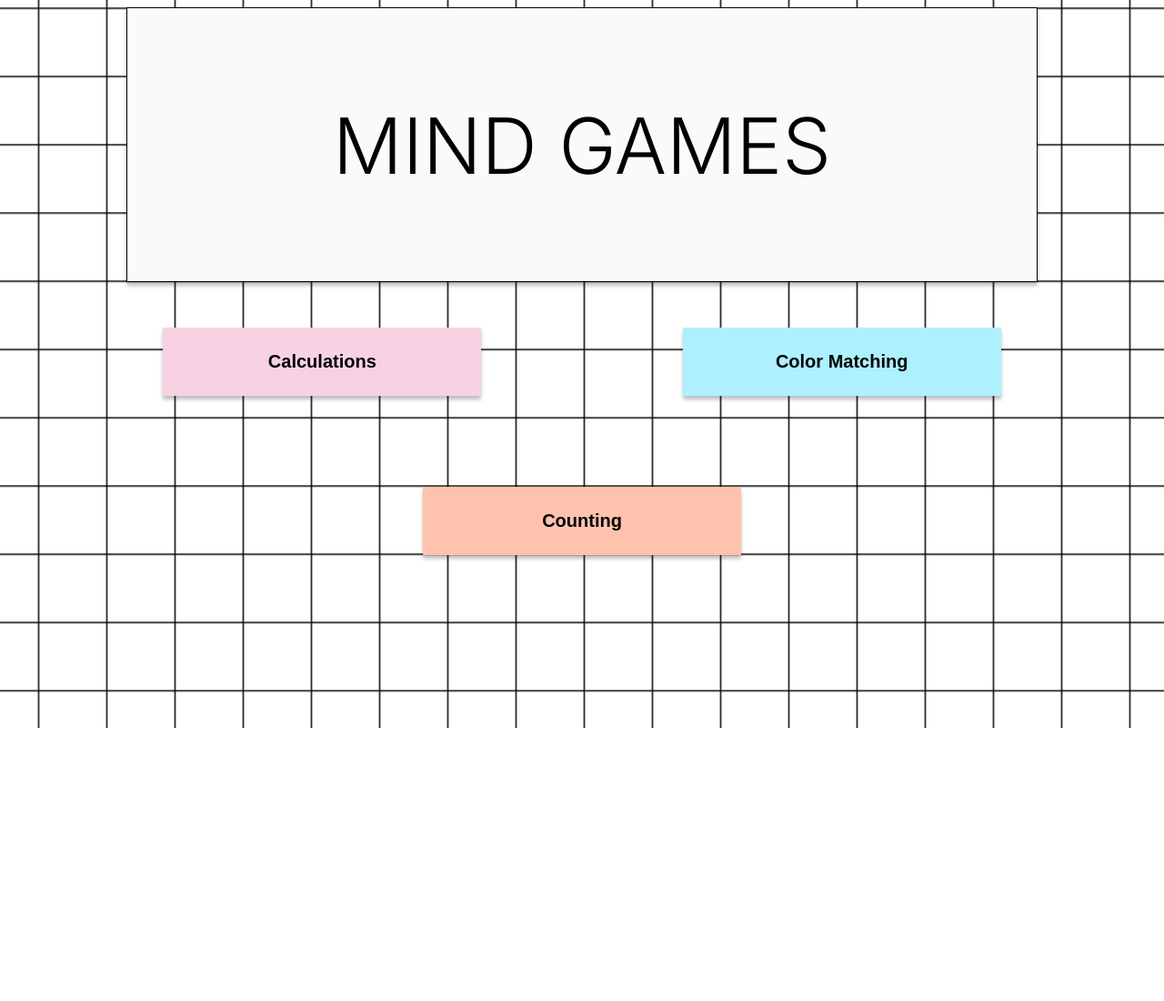
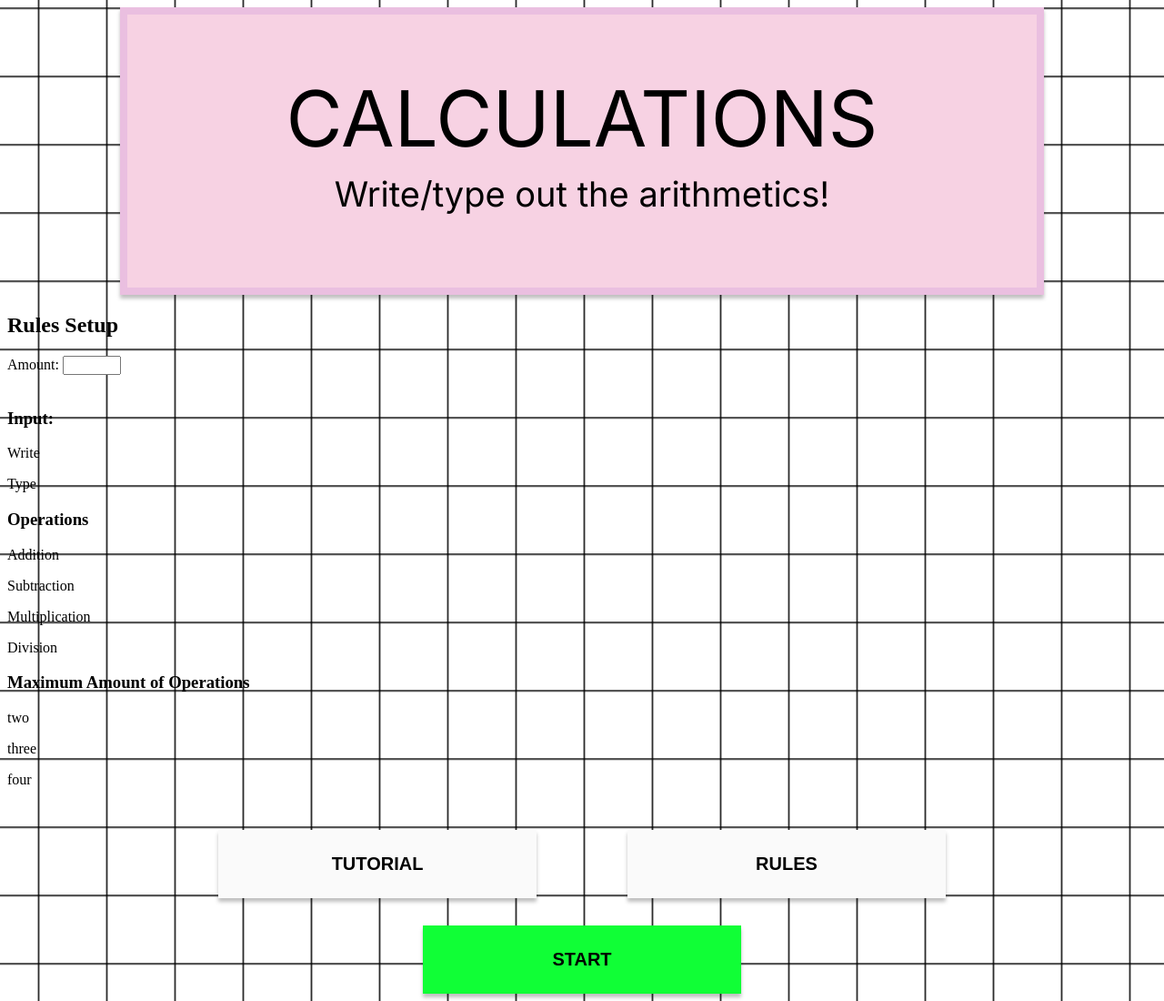
Before and after one commit to ryanvanle/mind-games, a plain HTML site: page index.html in a window 1280 px wide. Shown: the whole page at 91% size. Before the commit the page ends 800 px from the top, so only its background shows below. Drawn offline with Linux system fonts and the light colour scheme.

Commit message:
calculation menu setup css and html, mostly done

```diff
--- a/index.html
+++ b/index.html
@@ -8,16 +8,49 @@
   <link href="https://fonts.googleapis.com/css2?family=Inter:wght@100;200;300;400;500;600&display=swap" rel="stylesheet">
 </head>
 <body>
-  <section>
+  <section id="main-menu">
     <div id="title"><h1>MIND GAMES</h1></div>
     <div id="buttons">
-      <button class="button" id="calculation-button"><h2>Calculations</h2></button>
-      <button class="button" id="color-matching-button"><h2>Color Matching</h2></button>
-      <button class="button" id="counting-button"><h2>Counting</h2></button>
+      <button id="calculation-button"><h2>Calculations</h2></button>
+      <button id="color-matching-button"><h2>Color Matching</h2></button>
+      <button id="counting-button"><h2>Counting</h2></button>
     </div>
   </section>
+  <section id="calculations-menu">
+    <div id="calculations-title">
+      <h1>CALCULATIONS</h1>
+      <h2>Write/type out the arithmetics!</h2>
+    </div>
 
-  <section>
+    <div id="calculations-rules">
+      <h2>Rules Setup</h2>
+      <label for="amount">Amount:</label>
+      <input type="number" id="amount" name="amount" min="0" max="100"><br><br>
+      <div>
+        <h3>Input:</h3>
+        <p>Write</p>
+        <p>Type</p>
+      </div>
+      <div>
+        <h3>Operations</h3>
+        <p>Addition</p>
+        <p>Subtraction</p>
+        <p>Multiplication</p>
+        <p>Division</p>
+      </div>
+      <div>
+        <h3>Maximum Amount of Operations</h3>
+        <p>two</p>
+        <p>three</p>
+        <p>four</p>
+      </div>
+
+    </div>
+    <div id="calculations-buttons">
+      <button><h2>TUTORIAL</h2></button>
+      <button><h2>RULES</h2></button>
+      <button class="start"><h2>START</h2></button>
+    </div>
   </section>
 </body>
 </html>
--- a/styles.css
+++ b/styles.css
@@ -20,6 +20,11 @@ body {
   }
 }
 
+
+#main-menu {
+  display: none;
+}
+
 #title {
   border: 1px solid #000000;
   box-shadow: 0px 4px 4px rgba(0, 0, 0, 0.25);
@@ -31,6 +36,7 @@ body {
   justify-content: center;
 
 }
+
 
 #title h1 {
   font-family: 'Inter';
@@ -50,21 +56,29 @@ body {
   margin: auto;
 }
 
-.button {
+button {
   background-color: #FAFAFA;
   color: black;
   width: 350px;
   height: 75px;
-  margin: 50px 50px 50px 50px;
+  margin: 30px 50px 0px 50px;
+  font-s
   display: flex;
   justify-content: center;
   align-items: center;
   border: transparent;
+  box-shadow: 0px 4px 4px rgba(0, 0, 0, 0.25);
 }
 
-.button:active {
+button:hover {
+  border: 6px solid #b6b6b6;
+}
+
+button:active {
   transition: 0s;
+  background-color: #d9d8d9;
 }
+
 
 #calculation-button {
   background-color: #F7D2E3;
@@ -104,3 +118,60 @@ body {
 #counting-button:active {
   background-color: #FFA979;
 }
+
+#calculations-title {
+  border: 1px solid #000000;
+  box-shadow: 0px 4px 4px rgba(0, 0, 0, 0.25);
+  width: 1000px;
+  height: 300px;
+  margin: auto;
+  display: flex;
+  justify-content: center;
+  background: #F7D2E3;
+  border: 8px solid #EABFE0;
+  box-shadow: 0px 4px 4px rgba(0, 0, 0, 0.25);
+}
+
+#calculations-title {
+  display: flex;
+  flex-direction: column;
+  justify-content: center;
+  align-items: center;
+}
+
+#calculations-title h1 {
+  font-family: 'Inter';
+  font-style: normal;
+  font-weight: 400;
+  font-size: 85px;
+  margin-bottom: 5px;
+  margin-top: 15px;
+}
+
+#calculations-title h2 {
+  font-family: 'Inter';
+  font-style: normal;
+  font-weight: 400;
+  font-size: 38px;
+  margin-top: 2.5px;
+}
+
+.start {
+  background-color: #10FF36;
+}
+
+.start:hover {
+  border: 6px solid rgb(1, 200, 1);
+}
+
+.start:active {
+  background-color: rgb(1, 200, 1);
+}
+
+
+#calculations-buttons {
+  display: flex;
+  justify-content: center;
+  align-items: center;
+  flex-wrap: wrap;
+}
```
